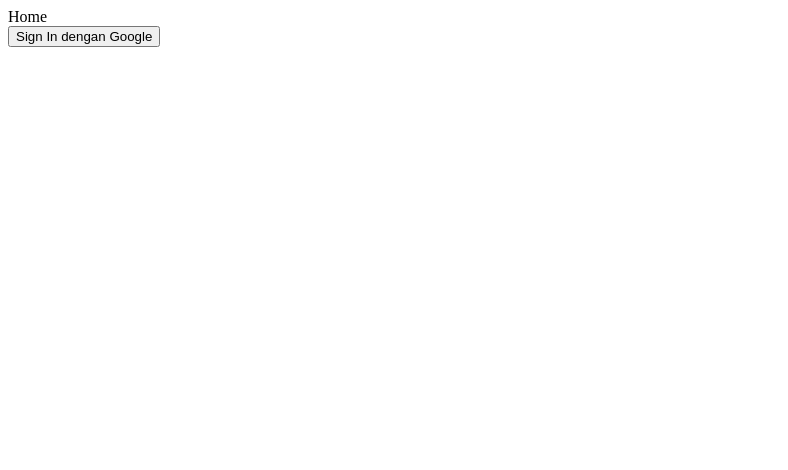
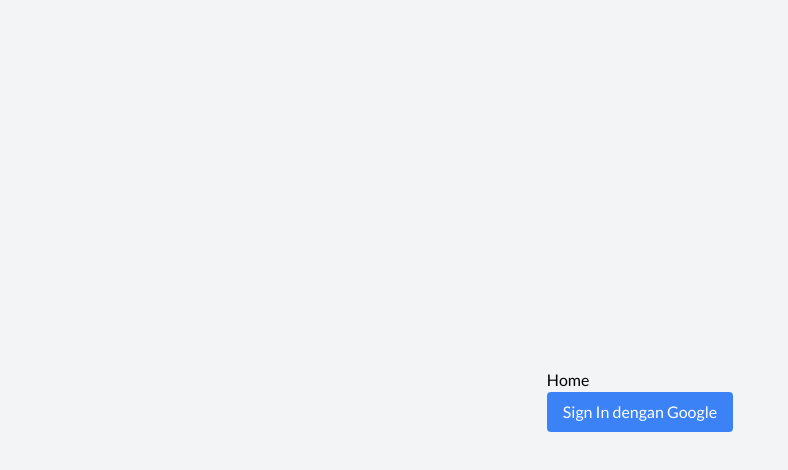
Before and after one commit to mnir/todomore, a Vue app: page / in a window 1280 px wide. Shown: the top 470 px of the page, without its empty margins (0-788 px from the left). Built offline with nearby package versions, Linux system fonts and the light colour scheme; no server answers.

Commit message:
install tailwind css

```diff
--- a/package.json
+++ b/package.json
@@ -14,6 +14,9 @@
   "devDependencies": {
     "@vitejs/plugin-vue": "^1.2.3",
     "@vue/compiler-sfc": "^3.0.5",
+    "autoprefixer": "^10.2.6",
+    "postcss": "^8.3.4",
+    "tailwindcss": "^2.1.4",
     "typescript": "^4.3.2",
     "vite": "^2.3.7",
     "vue-tsc": "^0.0.24"
--- /dev/null
+++ b/postcss.config.js
@@ -0,0 +1,6 @@
+module.exports = {
+  plugins: {
+    tailwindcss: {},
+    autoprefixer: {},
+  },
+}
--- a/src/components/Home.vue
+++ b/src/components/Home.vue
@@ -1,16 +1,53 @@
 <script lang="ts">
 import { defineComponent } from "vue";
+import store from "../store";
 
 export default defineComponent({
-  setup() {},
+  setup() {
+    const signIn = async () => {
+      await store.dispatch("user/signIn");
+    };
+
+    return {
+      signIn,
+    };
+  },
 });
 </script>
 
 
 
 <template>
-  <div>Home</div>
-  <button class="focus:outline-none bg-blue-500 text-white">
-    Sign In dengan Google
-  </button>
+  <div
+    class="
+      fixed
+      top-0
+      left-0
+      w-screen
+      h-screen
+      flex
+      items-center
+      justify-center
+    "
+  >
+    <div>
+      <div>Home</div>
+      <button
+        @click="signIn"
+        class="
+          focus:outline-none
+          bg-blue-500
+          text-white
+          px-4
+          py-2
+          rounded
+          hover:bg-blue-600
+          transition
+          duration-200
+        "
+      >
+        Sign In dengan Google
+      </button>
+    </div>
+  </div>
 </template>
--- /dev/null
+++ b/src/index.css
@@ -0,0 +1,12 @@
+@import url('https://fonts.googleapis.com/css2?family=Lato:wght@400;700&display=swap');
+@tailwind base;
+html {
+  @apply bg-gray-100;
+}
+
+html.dark {
+  @apply bg-gray-900 text-gray-500;
+}
+
+@tailwind components;
+@tailwind utilities;
--- a/src/main.ts
+++ b/src/main.ts
@@ -4,6 +4,7 @@ import router from './router'
 import store from './store'
 import './services/firebase'
 import './authentication'
+import './index.css'
 
 const app = createApp(App)
 
--- a/src/modules/dashboard/DashboardModule.vue
+++ b/src/modules/dashboard/DashboardModule.vue
@@ -10,6 +10,6 @@ export default defineComponent({
 
 <template>
   <div>
-    <h1>Dashboard</h1>
+    <router-view></router-view>
   </div>
 </template>
--- a/src/modules/user/store/actions.ts
+++ b/src/modules/user/store/actions.ts
@@ -1,10 +1,20 @@
-import { collection, doc, getDoc, query, where } from 'firebase/firestore'
+import { getAuth, GoogleAuthProvider, signInWithPopup } from 'firebase/auth'
+import { doc, getDoc } from 'firebase/firestore'
 import { ActionTree } from 'vuex'
 import router from '../../../router'
 import { db } from '../../../services/firebase'
 import { RootState, UserState } from '../../../store/types'
 
 export const actions: ActionTree<UserState, RootState> = {
+  /**
+   * Authenticate user
+   *
+   */
+  signIn() {
+    const provider = new GoogleAuthProvider()
+    signInWithPopup(getAuth(), provider)
+  },
+
   /**
    * Cek apakah user sudah ada didalam database
    *
--- /dev/null
+++ b/tailwind.config.js
@@ -0,0 +1,15 @@
+module.exports = {
+  purge: ['./index.html', './src/**/*.{vue,js,ts,jsx,tsx}'],
+  darkMode: 'class', // or 'media' or 'class'
+  theme: {
+    extend: {
+      fontFamily: {
+        'sans': ['Lato']
+      }
+    },
+  },
+  variants: {
+    extend: {},
+  },
+  plugins: [],
+}
```
Also changed, not shown: 1 other file (tests, documents, lock files or other folders).
